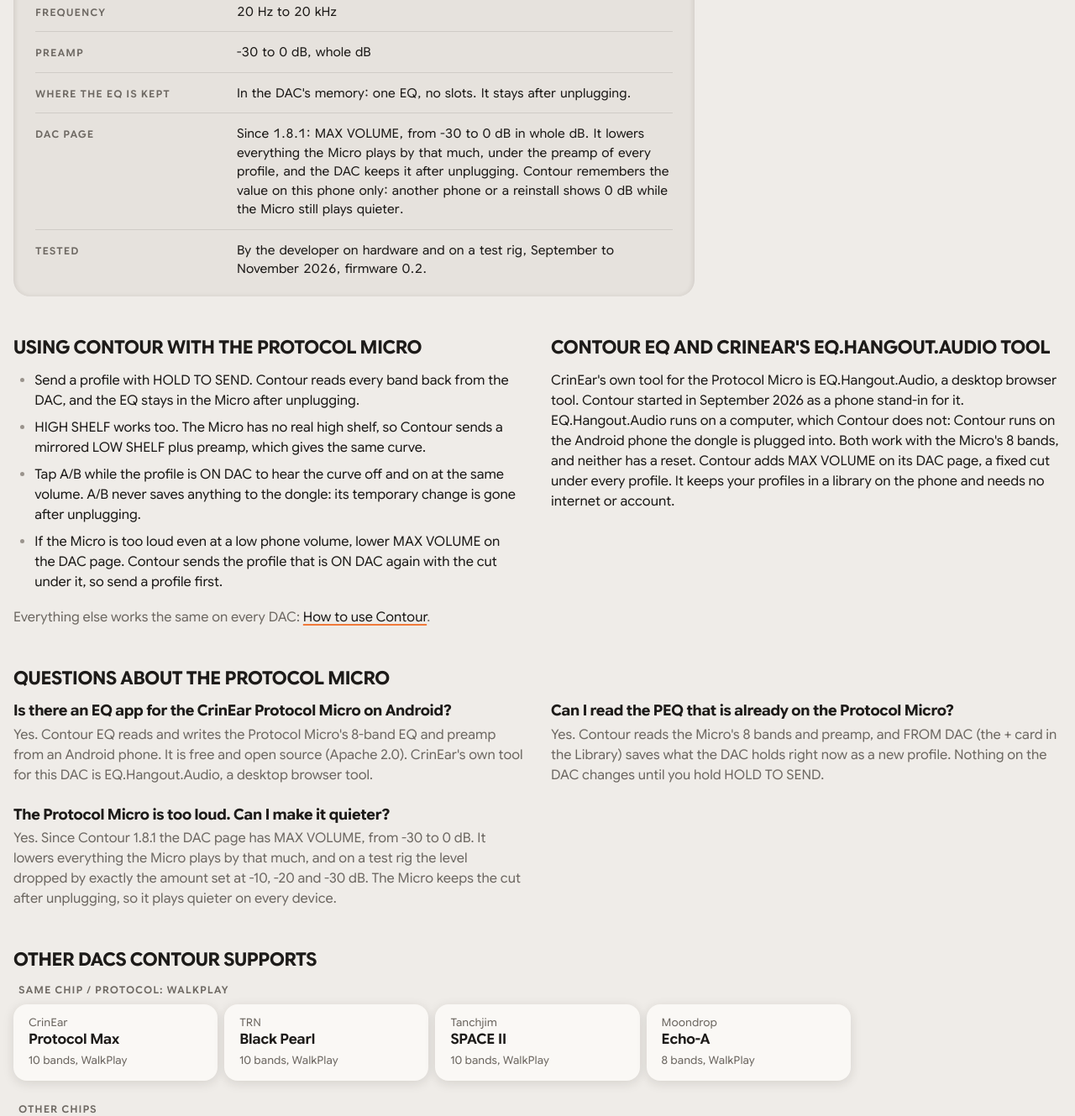
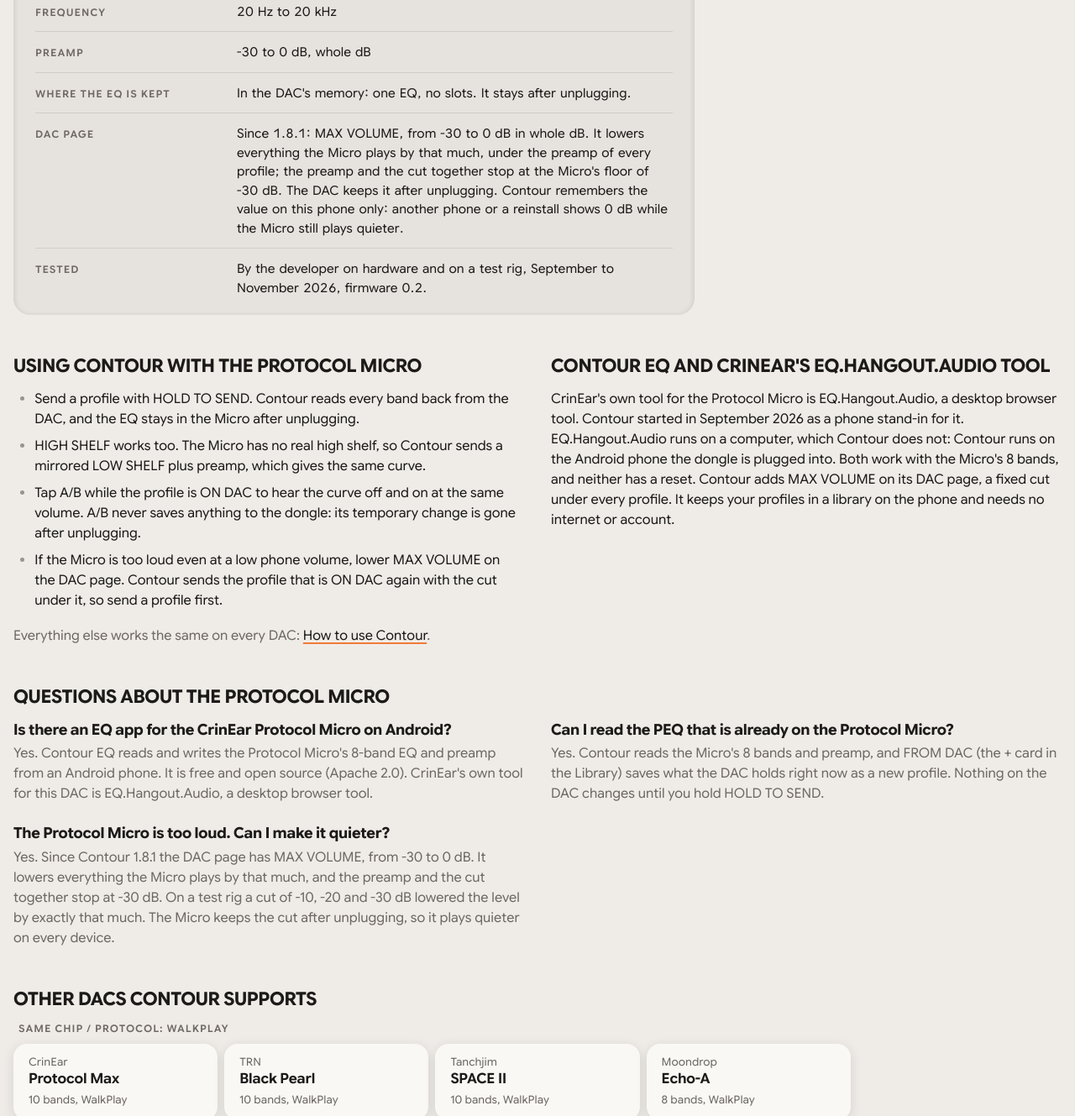
Before and after one commit to Chronosauros/contour, a plain HTML site: page docs/devices/crinear-protocol-micro/index.html in a window 1280 px wide. Shown: the part 826-2155 px from the top of the page at 84% size. Drawn offline with Linux system fonts and the light colour scheme; a script that the page names is missing.

Commit message:
Protocol Micro MAX VOLUME: the preamp and the cut together stop at -30 dB (device page, README, guide en and zh)

```diff
--- a/docs/devices/crinear-protocol-micro/index.html
+++ b/docs/devices/crinear-protocol-micro/index.html
@@ -441,7 +441,7 @@ footer.fv p{margin:0}
           <tr role="row"><th scope="row" role="rowheader">Frequency</th><td role="cell">20 Hz to 20 kHz</td></tr>
           <tr role="row"><th scope="row" role="rowheader">Preamp</th><td role="cell">-30 to 0 dB, whole dB</td></tr>
           <tr role="row"><th scope="row" role="rowheader">Where the EQ is kept</th><td role="cell">In the DAC's memory: one EQ, no slots. It stays after unplugging.</td></tr>
-          <tr role="row"><th scope="row" role="rowheader">DAC page</th><td role="cell">Since 1.8.1: MAX VOLUME, from -30 to 0 dB in whole dB. It lowers everything the Micro plays by that much, under the preamp of every profile, and the DAC keeps it after unplugging. Contour remembers the value on this phone only: another phone or a reinstall shows 0 dB while the Micro still plays quieter.</td></tr>
+          <tr role="row"><th scope="row" role="rowheader">DAC page</th><td role="cell">Since 1.8.1: MAX VOLUME, from -30 to 0 dB in whole dB. It lowers everything the Micro plays by that much, under the preamp of every profile; the preamp and the cut together stop at the Micro's floor of -30 dB. The DAC keeps it after unplugging. Contour remembers the value on this phone only: another phone or a reinstall shows 0 dB while the Micro still plays quieter.</td></tr>
           <tr role="row"><th scope="row" role="rowheader">Tested</th><td role="cell">By the developer on hardware and on a test rig, September to November 2026, firmware 0.2.</td></tr>
         </tbody>
       </table>
@@ -496,7 +496,7 @@ footer.fv p{margin:0}
     </div>
     <div class="qa">
       <h3>The Protocol Micro is too loud. Can I make it quieter?</h3>
-      <p>Yes. Since Contour 1.8.1 the DAC page has MAX VOLUME, from -30 to 0 dB. It lowers everything the Micro plays by that much, and on a test rig the level dropped by exactly the amount set at -10, -20 and -30 dB. The Micro keeps the cut after unplugging, so it plays quieter on every device.</p>
+      <p>Yes. Since Contour 1.8.1 the DAC page has MAX VOLUME, from -30 to 0 dB. It lowers everything the Micro plays by that much, and the preamp and the cut together stop at -30 dB. On a test rig a cut of -10, -20 and -30 dB lowered the level by exactly that much. The Micro keeps the cut after unplugging, so it plays quieter on every device.</p>
     </div>
   </div>
 </section>
```
Also changed, not shown: docs/guide/index.html (+1 -1 lines), docs/zh/guide/index.html (+1 -1 lines), 1 other file.
